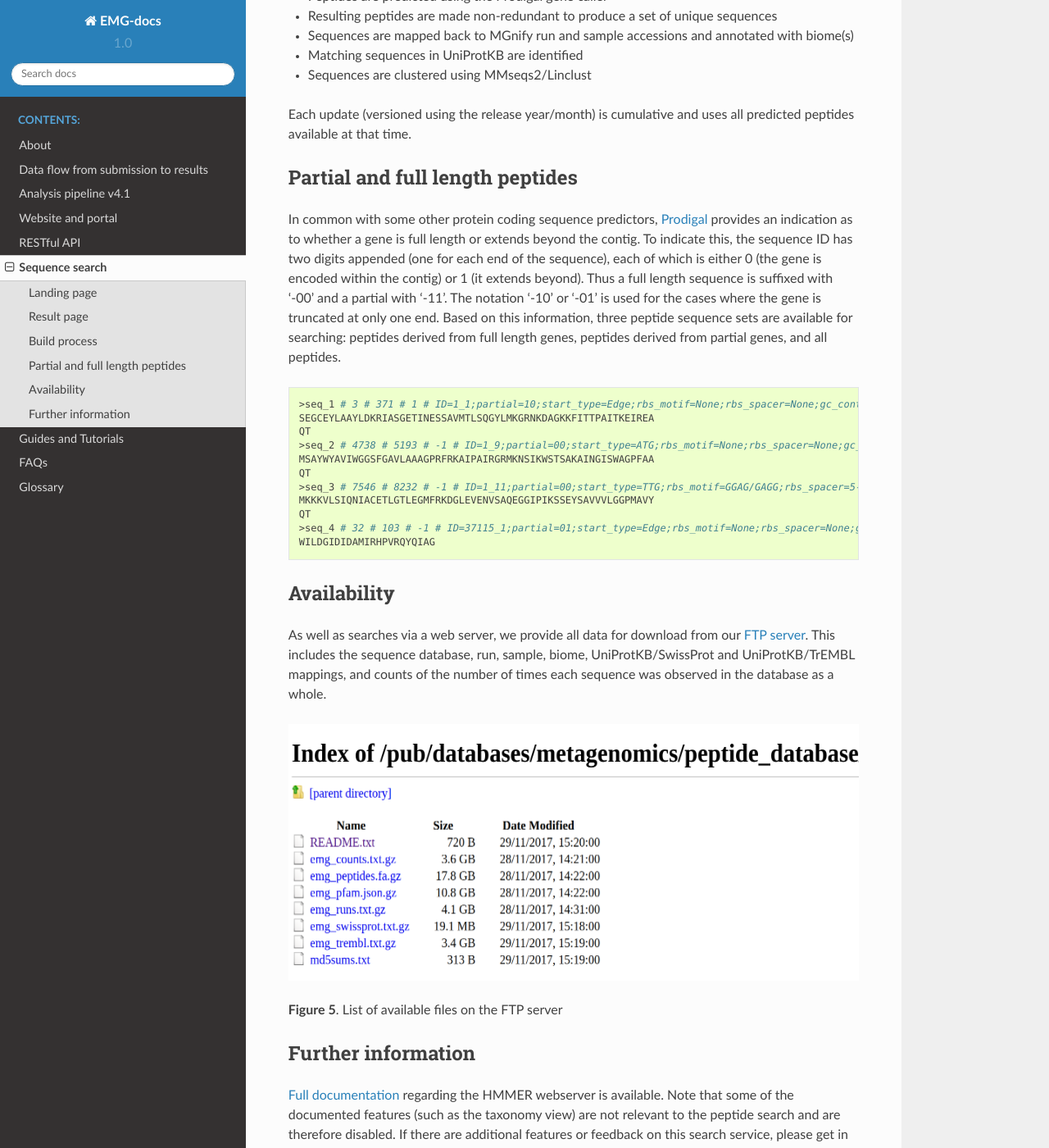
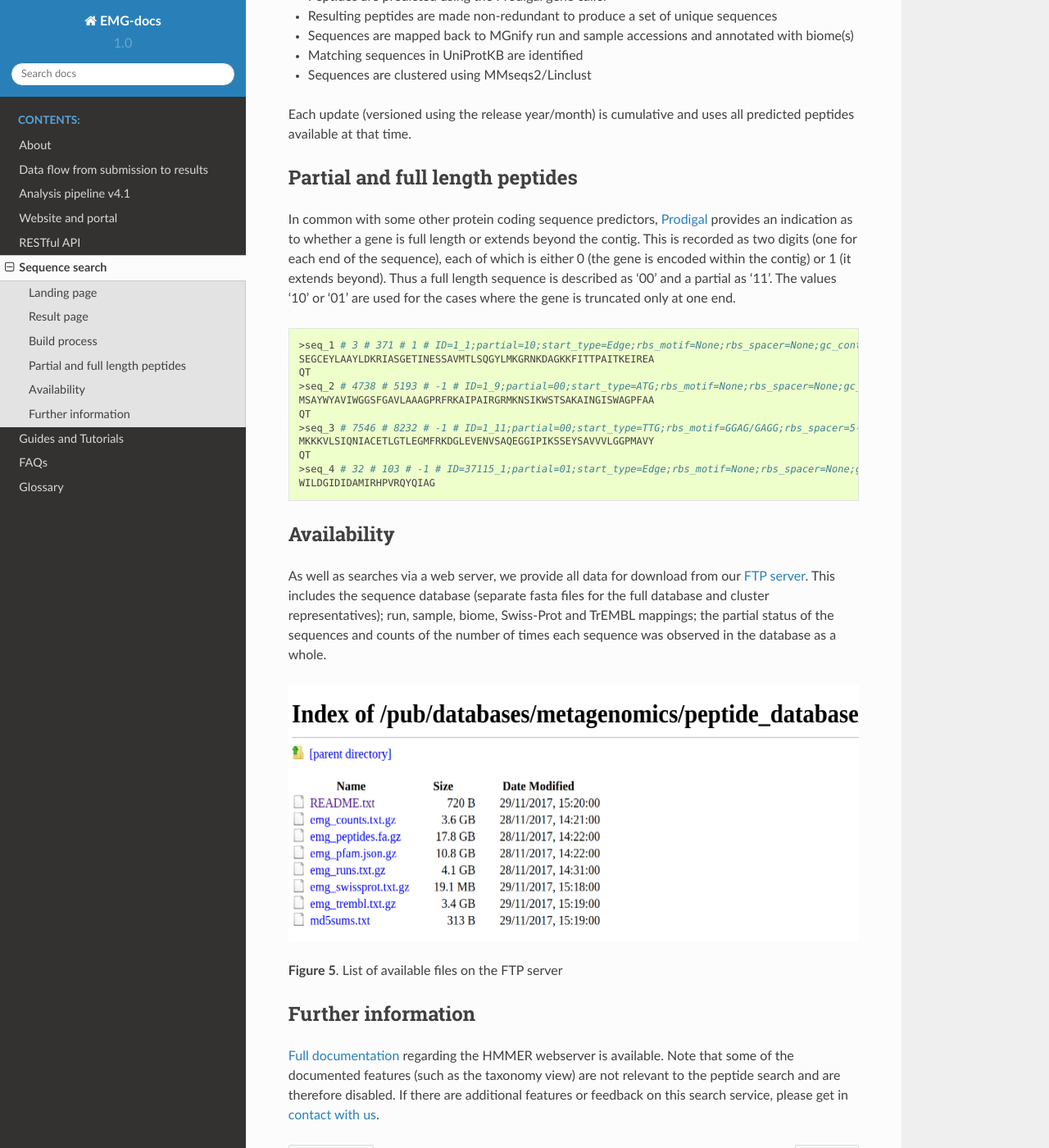
Before and after one commit to EBI-Metagenomics/EMG-docs, a Sphinx documentation site: the page built from docs/sequence-search.rst, in a window 1280 px wide and 1400 px high, scrolled down 2689 px. Shown: the whole window at 82% size. Built offline with Sphinx 7.4.7 and the Read the Docs theme 2.0.0, drawn with Linux system fonts in a browser that asks for light colours; some of the changed text lies outside the part shown.

Commit message:
removed refs to -00 etc as seq suffixes

```diff
--- a/docs/sequence-search.rst
+++ b/docs/sequence-search.rst
@@ -85,15 +85,13 @@ Partial and full length peptides
 --------------------------------
 
 In common with some other protein coding sequence predictors, `Prodigal <https://github.com/hyattpd/prodigal/wiki/introduction>`_ provides an indication
-as to whether a gene is full length or extends beyond the contig. To
-indicate this, the sequence ID has two digits appended (one for each end of
+as to whether a gene is full length or extends beyond the contig. This is recorded as two digits
+(one for each end of
 the sequence), each of which is either 0 (the gene is
 encoded within the contig) or 1 (it extends beyond). Thus a full length
-sequence is suffixed with '-00' and a partial with '-11'. The
-notation '-10' or '-01' is used for the cases where the gene
-is truncated at only one end. Based on this information, three peptide
-sequence sets are available for searching: peptides derived from full
-length genes, peptides derived from partial genes, and all peptides.
+sequence is described as '00' and a partial as '11'. The values
+'10' or '01' are used for the cases where the gene
+is truncated only at one end.
 
 .. highlight:: bash
 ::
@@ -117,7 +115,9 @@ Availability
 
 As well as searches via a web server, we
 provide all data for download from our `FTP server <ftp://ftp.ebi.ac.uk/pub/databases/metagenomics/peptide_database>`_.
-This includes the sequence database, run, sample, biome, UniProtKB/SwissProt and UniProtKB/TrEMBL mappings,
+This includes the sequence database (separate fasta files for the full database and cluster representatives);
+run, sample, biome, Swiss-Prot and TrEMBL mappings;
+the partial status of the sequences
 and counts of the number of times each sequence
 was observed in the database as a whole.
 
```
Also changed, not shown: other parts of docs/sequence-search.rst (+1 -1 lines).
